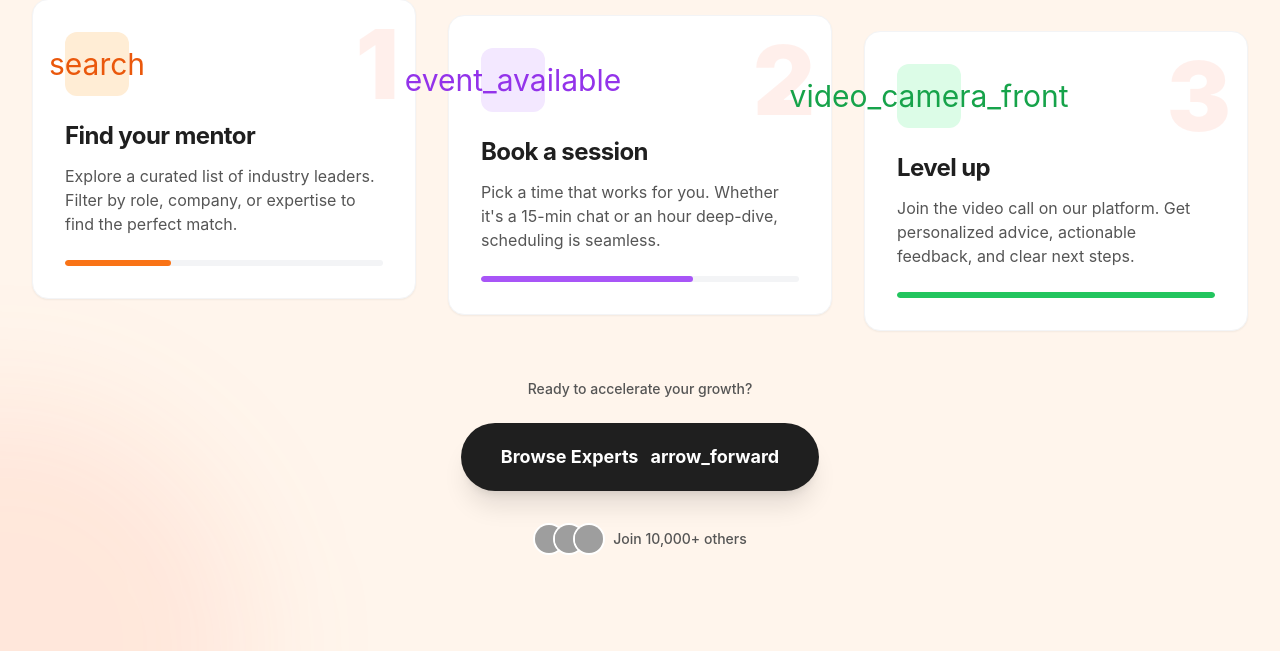
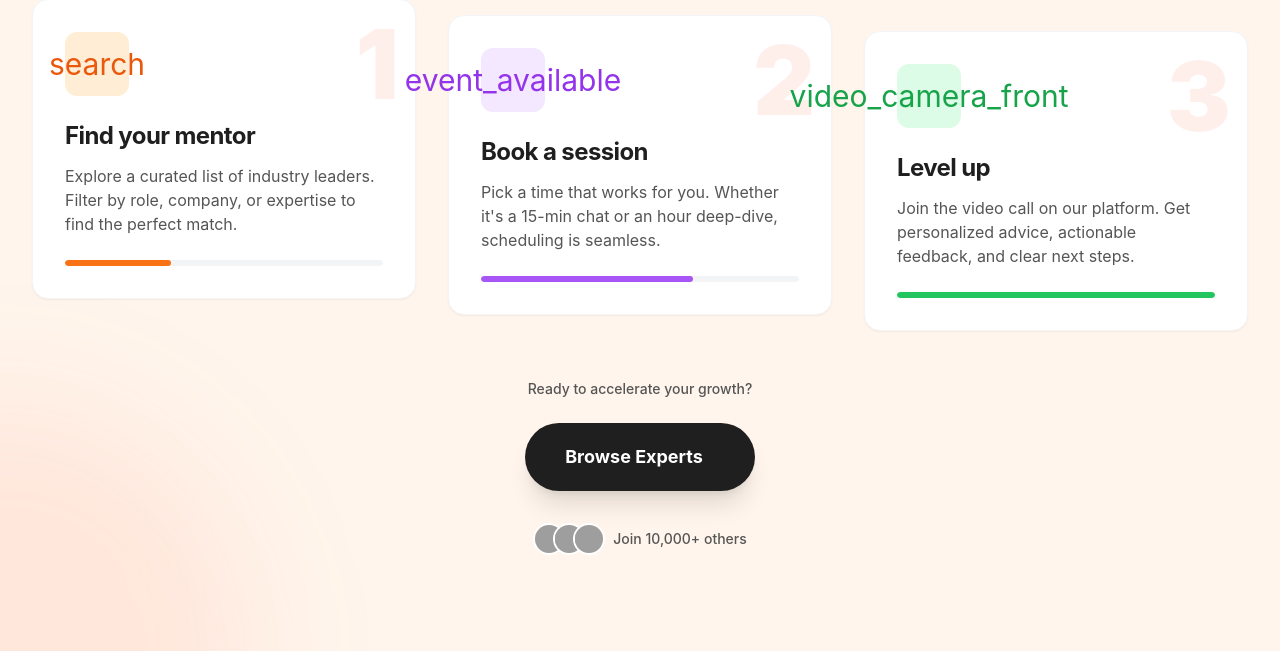
Before and after one commit to Abhidesh12/Clearq_platform, a FastAPI app: page / in a window 1280 px wide. Shown: the part 1359-2011 px from the top of the page. Run offline with FastAPI, Linux system fonts and the light colour scheme; some libraries are stand-ins or nearby versions; grey boxes are pictures that could not be loaded.

Commit message:
Update index.html

```diff
--- a/templates/index.html
+++ b/templates/index.html
@@ -330,7 +330,12 @@
                 </div>
                 <div class="relative z-10">
                     <div class="mb-6 inline-flex h-14 w-14 sm:h-16 sm:w-16 items-center justify-center rounded-xl bg-purple-100 text-purple-600 dark:bg-purple-900/30 dark:text-purple-400 group-hover:scale-110 transition-transform duration-300">
+                        <!-- Try different calendar/schedule icons -->
                         <span class="material-symbols-outlined text-2xl sm:text-3xl">event_available</span>
+                        <!-- Alternative icons you can try: -->
+                        <!-- <span class="material-symbols-outlined text-2xl sm:text-3xl">calendar_today</span> -->
+                        <!-- <span class="material-symbols-outlined text-2xl sm:text-3xl">schedule</span> -->
+                        <!-- <span class="material-symbols-outlined text-2xl sm:text-3xl">calendar_month</span> -->
                     </div>
                     <h4 class="text-xl sm:text-2xl font-bold text-text-light dark:text-text-dark mb-3">Book a session</h4>
                     <p class="text-sm sm:text-base text-text-secondary-light dark:text-text-secondary-dark leading-relaxed mb-6">
@@ -347,7 +352,12 @@
                 </div>
                 <div class="relative z-10">
                     <div class="mb-6 inline-flex h-14 w-14 sm:h-16 sm:w-16 items-center justify-center rounded-xl bg-green-100 text-green-600 dark:bg-green-900/30 dark:text-green-400 group-hover:scale-110 transition-transform duration-300">
+                        <!-- Try different video call icons -->
                         <span class="material-symbols-outlined text-2xl sm:text-3xl">video_camera_front</span>
+                        <!-- Alternative icons you can try: -->
+                        <!-- <span class="material-symbols-outlined text-2xl sm:text-3xl">videocam</span> -->
+                        <!-- <span class="material-symbols-outlined text-2xl sm:text-3xl">video_call</span> -->
+                        <!-- <span class="material-symbols-outlined text-2xl sm:text-3xl">call</span> -->
                     </div>
                     <h4 class="text-xl sm:text-2xl font-bold text-text-light dark:text-text-dark mb-3">Level up</h4>
                     <p class="text-sm sm:text-base text-text-secondary-light dark:text-text-secondary-dark leading-relaxed mb-6">
@@ -361,11 +371,9 @@
         </div>
         <div class="mt-12 sm:mt-20 flex flex-col items-center justify-center text-center">
             <p class="mb-6 text-sm font-medium text-text-secondary-light dark:text-text-secondary-dark">Ready to accelerate your growth?</p>
-                    <a href="/explore">
-    <button class="group flex items-center justify-center gap-3 rounded-full bg-primary px-8 py-4 sm:px-10 sm:py-5 text-base sm:text-lg font-bold text-white shadow-xl hover:shadow-2xl hover:-translate-y-1 transition-all duration-300">
+            <a href="/explore" class="group inline-flex items-center justify-center gap-3 rounded-full bg-primary px-8 py-4 sm:px-10 sm:py-5 text-base sm:text-lg font-bold text-white shadow-xl hover:shadow-2xl hover:-translate-y-1 transition-all duration-300">
                 <span>Browse Experts</span>
-        <span class="material-symbols-outlined group-hover:translate-x-1 transition-transform">arrow_forward</span>
-    </button>
+                <span class="material-symbols-outlined group-hover:translate-x-1 transition-transform"></span>
             </a>
             <div class="mt-8 flex items-center gap-2">
                 <div class="flex -space-x-3">
```
Lines whose indentation alone changed are shown as unchanged.
